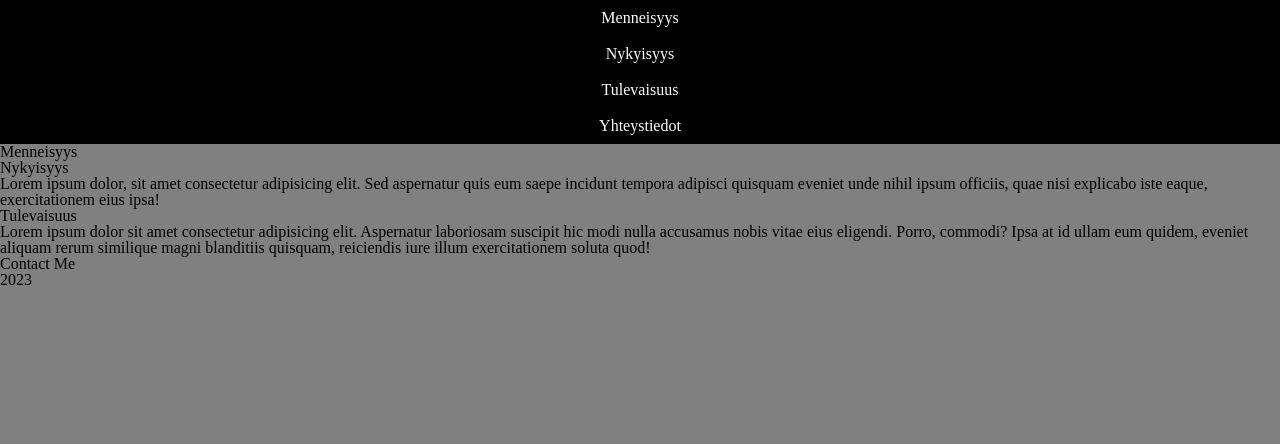
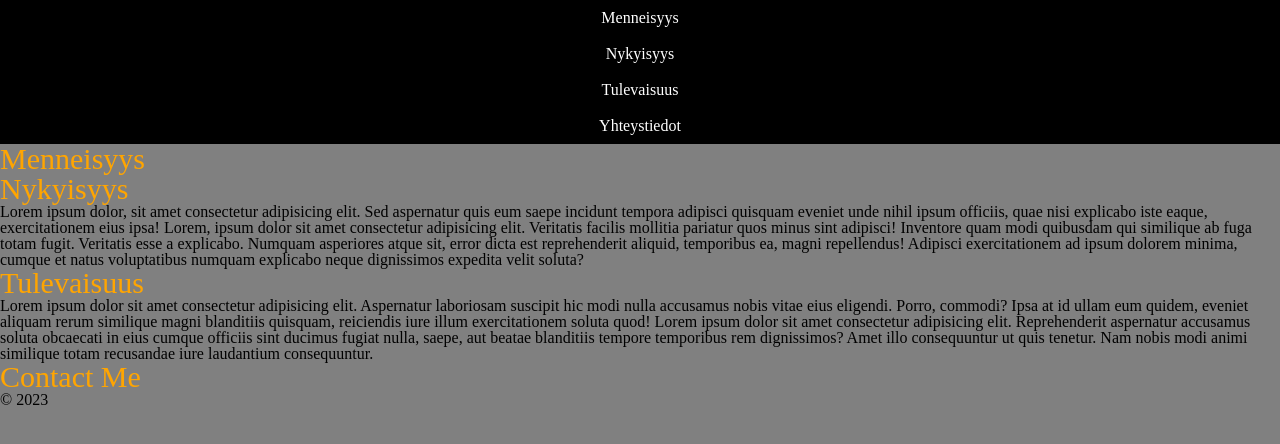
Before and after one commit to safiames/10-one-page-site, a plain HTML site: page index.html in a window 1280 px wide. Drawn offline with Linux system fonts and the light colour scheme.

Commit message:
paragraph headers modified

```diff
--- a/index.html
+++ b/index.html
@@ -18,32 +18,45 @@
       </ul>
     </nav>
     <section id="menneisyys">
-      <h2>Menneisyys</h2>
+      <h2 class="headers">Menneisyys</h2>
     </section>
 
     <section id="nykyisyys">
-      <h2>Nykyisyys</h2>
+      <h2 class="headers">Nykyisyys</h2>
       <p>
         Lorem ipsum dolor, sit amet consectetur adipisicing elit. Sed aspernatur
         quis eum saepe incidunt tempora adipisci quisquam eveniet unde nihil
         ipsum officiis, quae nisi explicabo iste eaque, exercitationem eius
-        ipsa!
+        ipsa! Lorem, ipsum dolor sit amet consectetur adipisicing elit.
+        Veritatis facilis mollitia pariatur quos minus sint adipisci! Inventore
+        quam modi quibusdam qui similique ab fuga totam fugit. Veritatis esse a
+        explicabo. Numquam asperiores atque sit, error dicta est reprehenderit
+        aliquid, temporibus ea, magni repellendus! Adipisci exercitationem ad
+        ipsum dolorem minima, cumque et natus voluptatibus numquam explicabo
+        neque dignissimos expedita velit soluta?
       </p>
     </section>
 
     <section id="tulevaisuus">
-      <h2>Tulevaisuus</h2>
+      <h2 class="headers">Tulevaisuus</h2>
       <p>
         Lorem ipsum dolor sit amet consectetur adipisicing elit. Aspernatur
         laboriosam suscipit hic modi nulla accusamus nobis vitae eius eligendi.
         Porro, commodi? Ipsa at id ullam eum quidem, eveniet aliquam rerum
         similique magni blanditiis quisquam, reiciendis iure illum
-        exercitationem soluta quod!
+        exercitationem soluta quod! Lorem ipsum dolor sit amet consectetur
+        adipisicing elit. Reprehenderit aspernatur accusamus soluta obcaecati in
+        eius cumque officiis sint ducimus fugiat nulla, saepe, aut beatae
+        blanditiis tempore temporibus rem dignissimos? Amet illo consequuntur ut
+        quis tenetur. Nam nobis modi animi similique totam recusandae iure
+        laudantium consequuntur.
       </p>
     </section>
 
-    <section id="yhteystiedot"></section>
-    <h2>Contact Me</h2>
-    <footer>2023</footer>
+    <section id="yhteystiedot">
+      <h2 class="headers">Contact Me</h2>
+    </section>
+
+    <footer>&#169; 2023</footer>
   </body>
 </html>
--- a/layout.css
+++ b/layout.css
@@ -20,6 +20,11 @@ body {
   text-align: center;
 }
 
+h2 {
+  font-size: 30px;
+  color: orange;
+}
+
 .menneisyys {
 }
 
```
